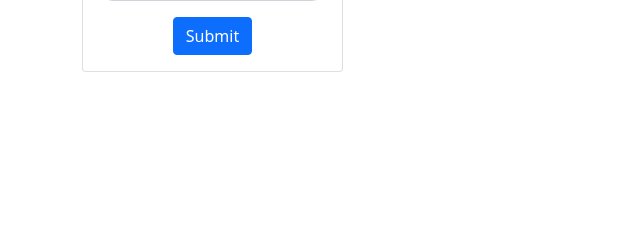
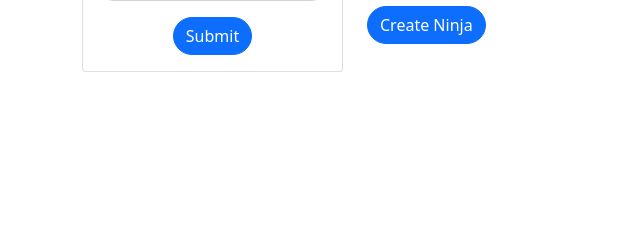
Before and after one commit to cmderobertis/dojos_and_ninjas, a Flask app: page /dojos in a window 1280 px wide. Shown: the part 211-440 px from the top of the page, without its empty margins (0-640 px from the left). Run offline with Flask 2, Linux system fonts and the light colour scheme; data that the repository does not hold is empty; some libraries are stand-ins or nearby versions.

Commit message:
updated route names

```diff
--- a/flask_app/controllers/dojos.py
+++ b/flask_app/controllers/dojos.py
@@ -17,7 +17,7 @@ def show_dojos():
     return render_template('index.html', dojos=dojos, page_title='Dojos', ninjas_per_dojo=ninjas_per_dojo)
 
 
-@app.route('/post_dojo', methods=['POST'])
+@app.route('/post/dojo', methods=['POST'])
 def post_dojo():
     Dojo.save(request.form)
     return redirect('/dojos')
@@ -29,7 +29,7 @@ def show_dojo(id):
     return render_template('ninjas.html', dojo=dojo)
 
 
-@app.route('/update_dojo', methods=['POST'])
+@app.route('/update/dojo', methods=['POST'])
 def post_update():
     Dojo.update(request.form)
     return redirect(f"/dojo/{request.form['id']}")
--- a/flask_app/controllers/ninjas.py
+++ b/flask_app/controllers/ninjas.py
@@ -9,12 +9,12 @@ def show_ninjas():
     return render_template('index.html', ninjas=ninjas, page_title='Ninjas')
 
 
-@app.route('/create_ninja')
+@app.route('/create/ninja')
 def create_ninja():
     return render_template('createninja.html', page_title='Create Ninja', dojos=Dojo.get_all())
 
 
-@app.route('/post_ninja', methods=['POST'])
+@app.route('/post/ninja', methods=['POST'])
 def post_ninja():
     Ninja.save(request.form)
     return redirect(f"/dojo/{request.form['dojo_id']}")
--- a/flask_app/templates/createninja.html
+++ b/flask_app/templates/createninja.html
@@ -8,7 +8,7 @@
           <h3 class="card-title">{{ page_title }}</h3>
         </div>
         <div class="card-body">
-          <form action="/post_ninja" method="post">
+          <form action="/post/ninja" method="post">
             <div class="form-group row">
               <label for="first_name">First Name</label>
               <input
--- a/flask_app/templates/index.html
+++ b/flask_app/templates/index.html
@@ -8,7 +8,7 @@
           <h3 class="card-title">Create Dojo</h3>
         </div>
         <div class="card-body mx-2">
-          <form action="/post_dojo" method="post">
+          <form action="/post/dojo" method="post">
             <div class="form-group row">
               <input
                 type="text"
@@ -19,7 +19,11 @@
                 required
               />
             </div>
-            <input class="mt-3 btn btn-primary" type="submit" value="Submit" />
+            <input
+              class="mt-3 btn btn-primary rounded-pill"
+              type="submit"
+              value="Submit"
+            />
           </form>
         </div>
       </div>
@@ -58,6 +62,9 @@
           </table>
         </div>
       </div>
+      <a href="/create/ninja" class="btn btn-primary rounded-pill"
+        >Create Ninja</a
+      >
     </div>
   </div>
 </div>
--- a/flask_app/templates/ninjas.html
+++ b/flask_app/templates/ninjas.html
@@ -12,7 +12,9 @@
           {% endfor %}
         </div>
       </div>
-      <a class="mt-3 btn btn-primary" href="/create_ninja">New Ninja</a>
+      <a class="mt-3 btn btn-primary rounded-pill" href="/create/ninja"
+        >New Ninja</a
+      >
     </div>
   </div>
 </div>
```
